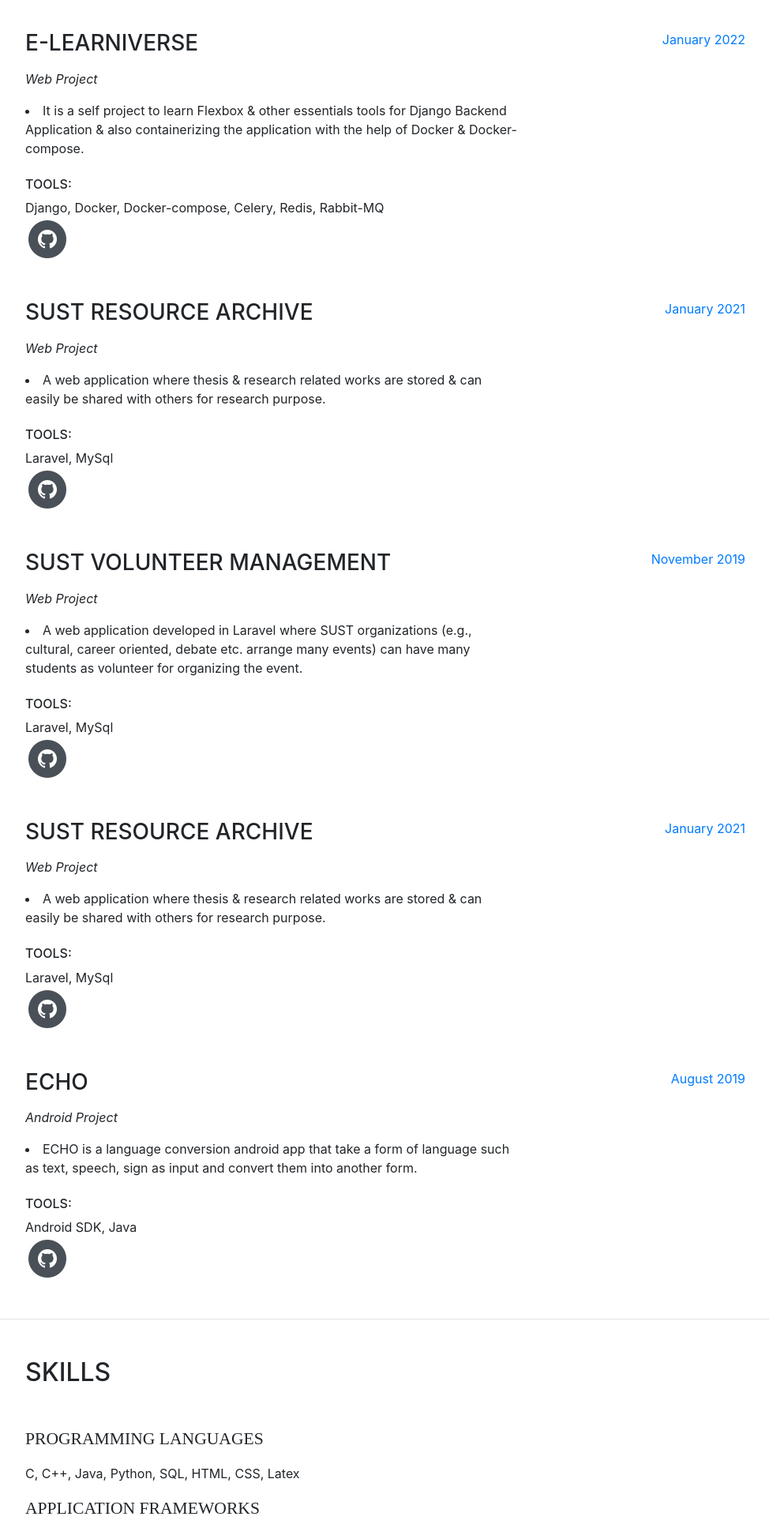
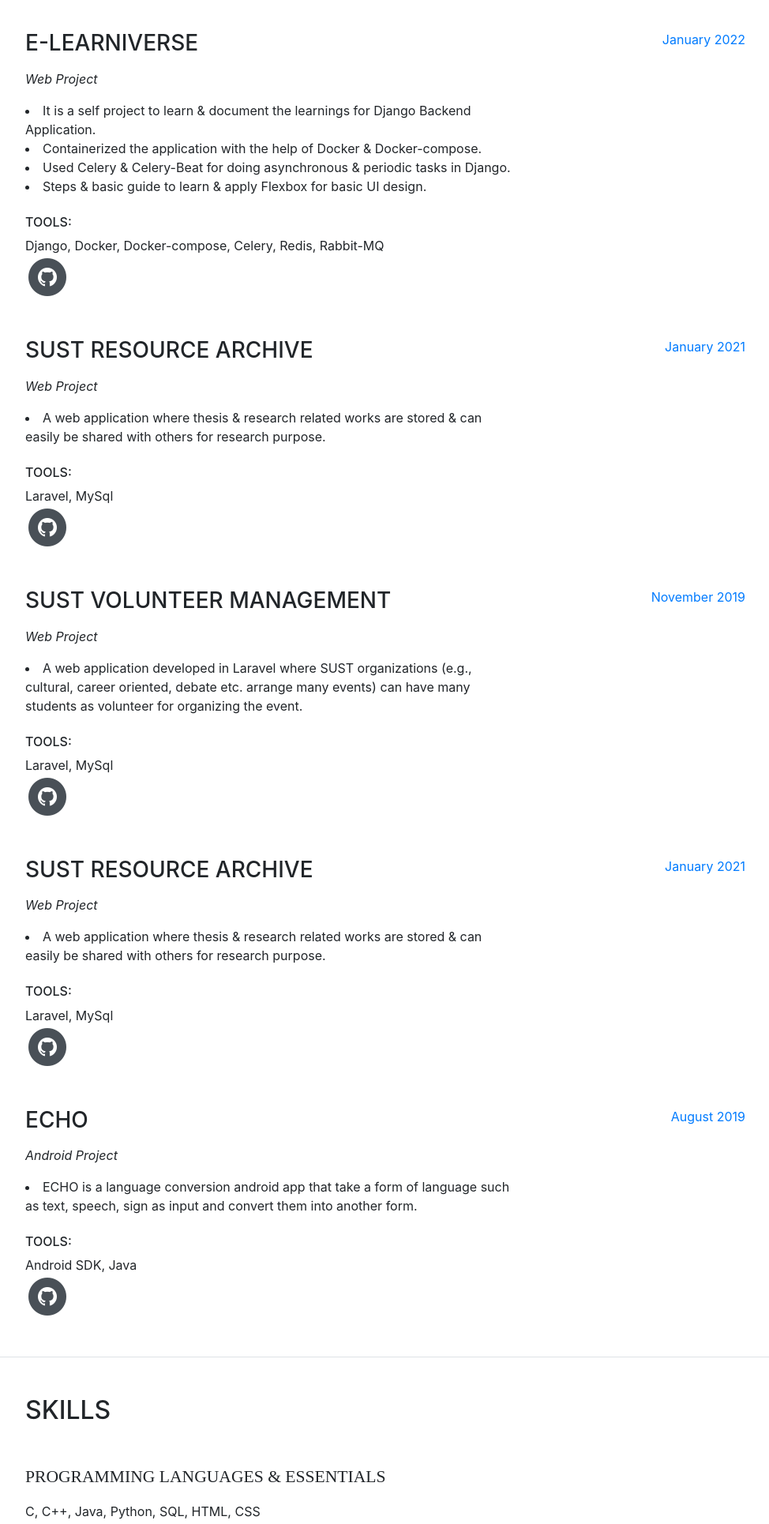
Before and after one commit to RatedRAkash/akashpodder.portfolio, a website with bundled scripts: page index.html in a window 1280 px wide. Shown: the part 2640-4570 px from the top of the page at 79% size, without its empty margins (288-1262 px from the left). Built offline with nearby package versions, Linux system fonts and the light colour scheme; a web font is replaced by a local one.

Commit message:
edited  Description &  section a little bit

```diff
--- a/index.html
+++ b/index.html
@@ -300,8 +300,17 @@
               <div class="subheading mb-3"></div>
               <p><i>Web Project</i></p>
 			  <li>
-          It is a self project to learn Flexbox & other essentials tools for Django Backend Application & also containerizing the application with the help of Docker & Docker-compose.
+          It is a self project to learn & document the learnings for Django Backend Application.
 			  </li>
+        <li>
+          Containerized the application with the help of Docker & Docker-compose.
+			  </li>
+        <li>
+          Used Celery & Celery-Beat for doing asynchronous & periodic tasks in Django.
+			  </li>
+        <li>
+          Steps & basic guide to learn & apply Flexbox for basic UI design.
+        </li>
         <br>
         <h6>Tools:</h6> Django, Docker, Docker-compose, Celery, Redis, Rabbit-MQ
 
@@ -466,8 +475,8 @@
 		  <div class="resume-item d-flex flex-column flex-md-row">
             <div class="resume-content mr-auto">
               <h3 class="mb-0"></h3>
-              <div class="subheading mb-3">Programming Languages</div>
-              <p>C, C++, Java, Python, SQL, HTML, CSS, Latex</p>
+              <div class="subheading mb-3">Programming Languages & Essentials</div>
+              <p>C, C++, Java, Python, SQL, HTML, CSS</p>
             </div>
 
           </div>
@@ -495,7 +504,7 @@
 		<div class="resume-item d-flex flex-column flex-md-row">
       <div class="resume-content mr-auto">
         <h3 class="mb-0"></h3>
-        <div class="subheading mb-3">TOOLS</div>
+        <div class="subheading mb-3">Tools</div>
         <p>Docker, Docker-compose, Git, Nginx, Gunicorn, Celery, Firebase, Postman, Mitm Proxy, LaTeX</p>
       </div>
 
```
